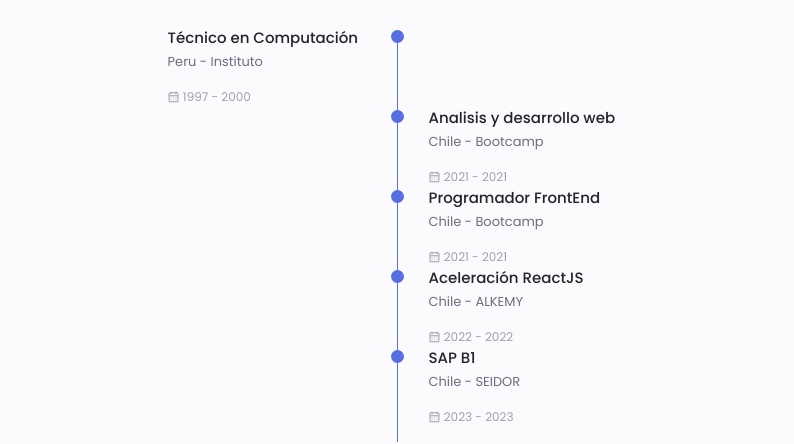
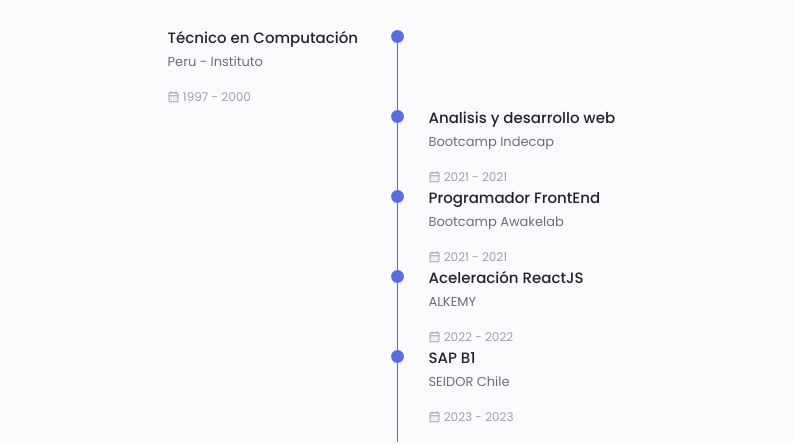
Before and after one commit to DennisATM/Portfolio, a plain HTML site: page index.html in a window 1280 px wide. Shown: the part 2480-2924 px from the top of the page, without its empty margins (242-1036 px from the left). Drawn offline with nearby package versions, Linux system fonts and the light colour scheme.

Commit message:
Update index.html

```diff
--- a/index.html
+++ b/index.html
@@ -309,7 +309,7 @@
 
                             <div>
                                 <h3 class="qualification__title">Analisis y desarrollo web</h3>
-                                <span class="qualification__subtitle">Chile - Bootcamp</span>
+                                <span class="qualification__subtitle">Bootcamp Indecap</span>
                                 <div class="qualification__calendar">
                                     <i class="uil uil-calendar-alt"></i>
                                     2021 - 2021
@@ -327,7 +327,7 @@
 
                             <div>
                                 <h3 class="qualification__title">Programador FrontEnd</h3>
-                                <span class="qualification__subtitle">Chile - Bootcamp</span>
+                                <span class="qualification__subtitle">Bootcamp Awakelab</span>
                                 <div class="qualification__calendar">
                                     <i class="uil uil-calendar-alt"></i>
                                     2021 - 2021
@@ -345,7 +345,7 @@
 
                             <div>
                                 <h3 class="qualification__title">Aceleración ReactJS</h3>
-                                <span class="qualification__subtitle">Chile - ALKEMY</span>
+                                <span class="qualification__subtitle">ALKEMY</span>
                                 <div class="qualification__calendar">
                                     <i class="uil uil-calendar-alt"></i>
                                     2022 - 2022
@@ -363,7 +363,7 @@
 
                             <div>
                                 <h3 class="qualification__title">SAP B1</h3>
-                                <span class="qualification__subtitle">Chile - SEIDOR</span>
+                                <span class="qualification__subtitle">SEIDOR Chile</span>
                                 <div class="qualification__calendar">
                                     <i class="uil uil-calendar-alt"></i>
                                     2023 - 2023
```
